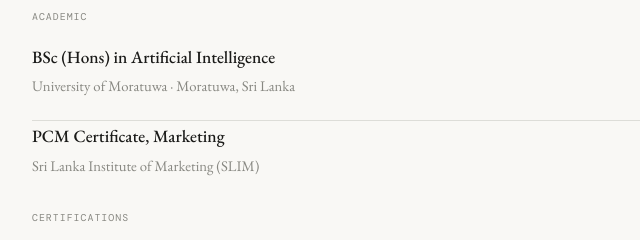
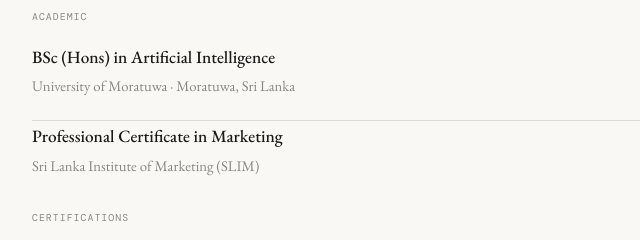
Before and after one commit to sahandewasinghe/sahandewasinghe.github.io, a plain HTML site: page index.html in a window 1280 px wide. Shown: the part 1280-1520 px from the top of the page, 308-948 px from the left. Drawn offline with nearby package versions, Linux system fonts and the light colour scheme; a web font is replaced by a local one.

Commit message:
PCM head updated

```diff
--- a/index.html
+++ b/index.html
@@ -782,7 +782,7 @@
           </div>
 
           <div class="entry">
-            <span class="entry-name">PCM Certificate, Marketing</span>
+            <span class="entry-name">Professional Certificate in Marketing</span>
             <span class="entry-meta">2024</span>
             <p class="entry-desc">Sri Lanka Institute of Marketing (SLIM)</p>
           </div>
```
